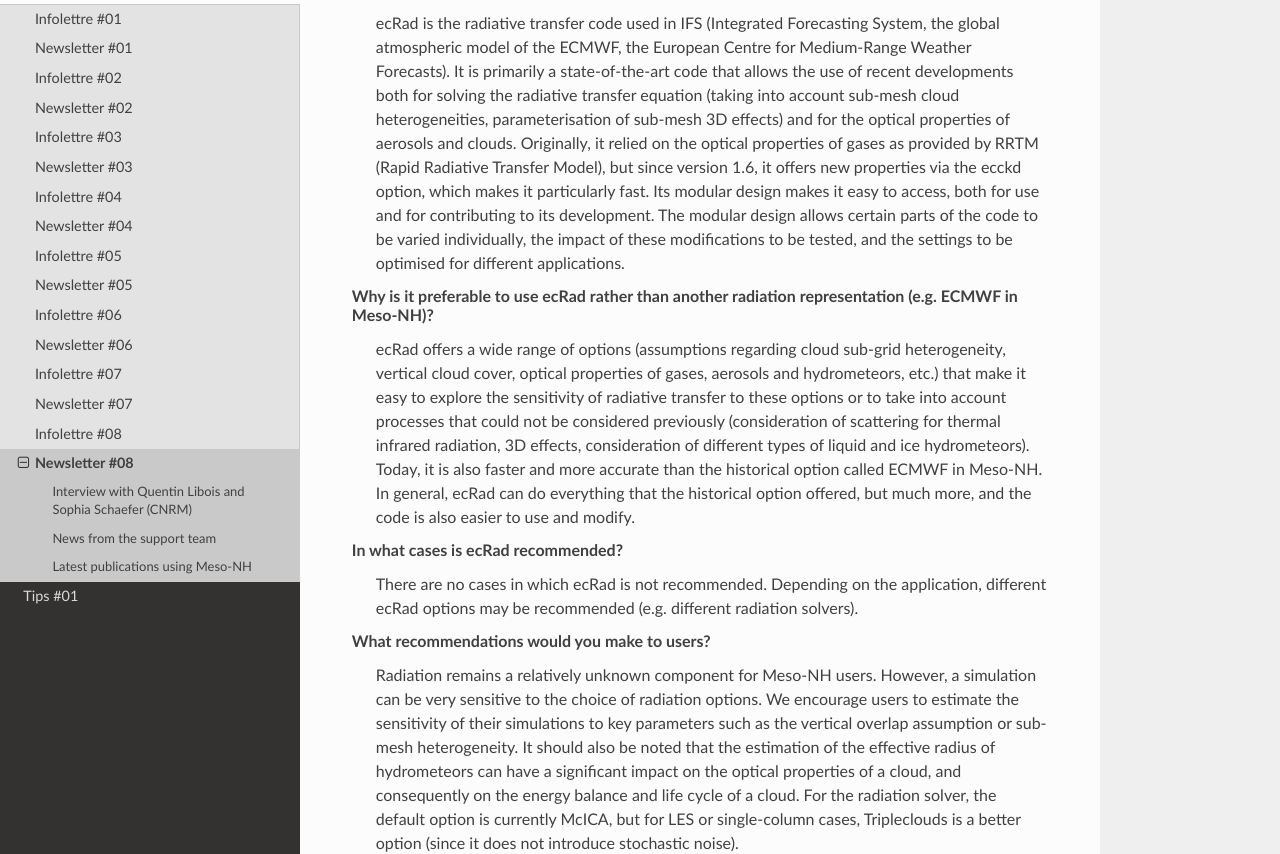
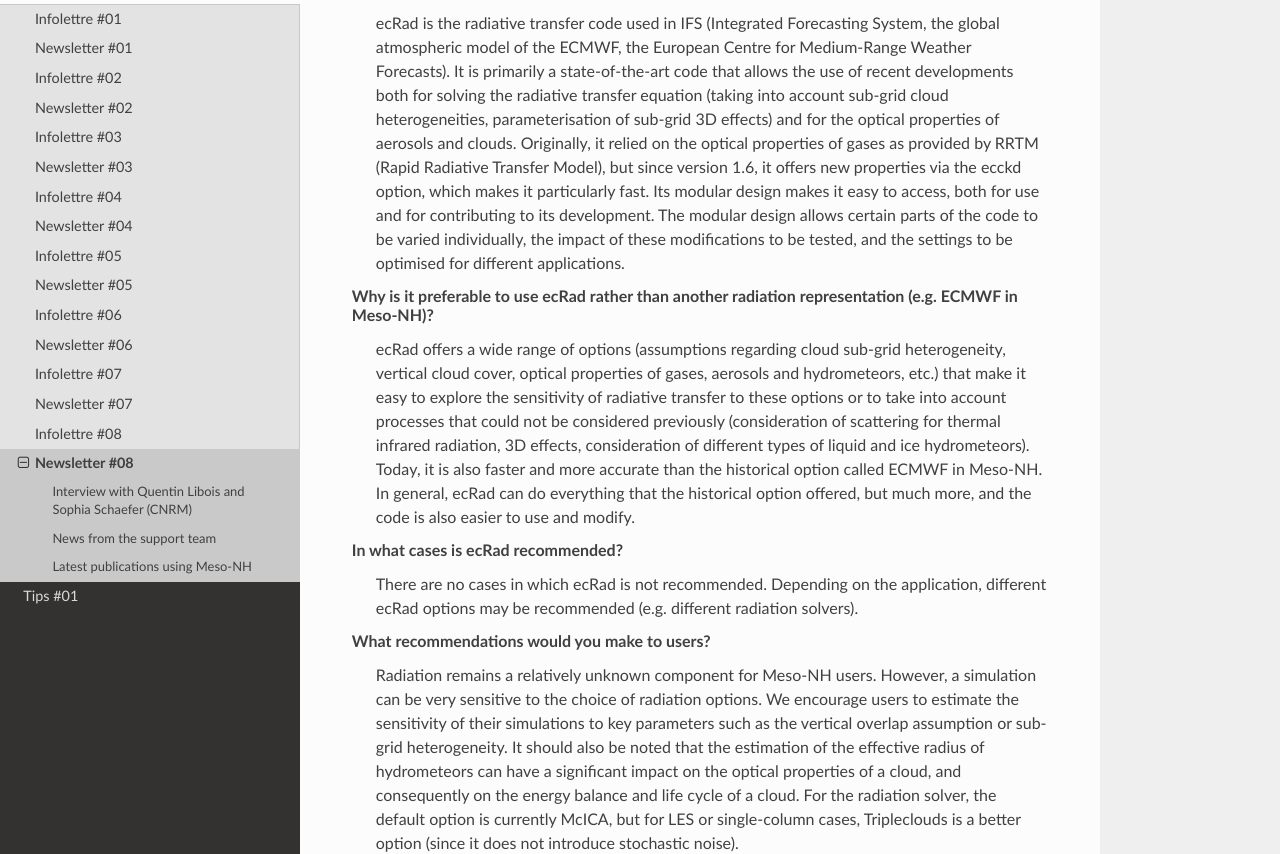
Before and after one commit to JorisPianezze/mesonh_newsletters, a Sphinx documentation site: the page built from docs/source/community/newsletters/newsletter_08_english.rst, in a window 1280 px wide and 1400 px high, scrolled down 542 px. Shown: the part 244-1098 px from the top of the window. Built offline with Sphinx 7.4.7 and the Read the Docs theme 3.1.0, drawn with Linux system fonts in a browser that asks for light colours.

Commit message:
Update newsletter_08_english.rst
change mesh into grid

```diff
--- a/docs/source/community/newsletters/newsletter_08_english.rst
+++ b/docs/source/community/newsletters/newsletter_08_english.rst
@@ -20,7 +20,7 @@
   :width: 230
 
 Quentin, in 2017 you included the option to use the ecRad code for radiation representation in Meso-NH, and Sophia, you helped update the new version of ecRad in the next version of Meso-NH with Quentin Rodier. Could you summarise what this code does?
-  ecRad is the radiative transfer code used in IFS (Integrated Forecasting System, the global atmospheric model of the ECMWF, the European Centre for Medium-Range Weather Forecasts). It is primarily a state-of-the-art code that allows the use of recent developments both for solving the radiative transfer equation (taking into account sub-mesh cloud heterogeneities, parameterisation of sub-mesh 3D effects) and for the optical properties of aerosols and clouds. Originally, it relied on the optical properties of gases as provided by RRTM (Rapid Radiative Transfer Model), but since version 1.6, it offers new properties via the ecckd option, which makes it particularly fast. Its modular design makes it easy to access, both for use and for contributing to its development. The modular design allows certain parts of the code to be varied individually, the impact of these modifications to be tested, and the settings to be optimised for different applications.
+  ecRad is the radiative transfer code used in IFS (Integrated Forecasting System, the global atmospheric model of the ECMWF, the European Centre for Medium-Range Weather Forecasts). It is primarily a state-of-the-art code that allows the use of recent developments both for solving the radiative transfer equation (taking into account sub-grid cloud heterogeneities, parameterisation of sub-grid 3D effects) and for the optical properties of aerosols and clouds. Originally, it relied on the optical properties of gases as provided by RRTM (Rapid Radiative Transfer Model), but since version 1.6, it offers new properties via the ecckd option, which makes it particularly fast. Its modular design makes it easy to access, both for use and for contributing to its development. The modular design allows certain parts of the code to be varied individually, the impact of these modifications to be tested, and the settings to be optimised for different applications.
 
 Why is it preferable to use ecRad rather than another radiation representation (e.g. ECMWF in Meso-NH)?
   ecRad offers a wide range of options (assumptions regarding cloud sub-grid heterogeneity, vertical cloud cover, optical properties of gases, aerosols and hydrometeors, etc.) that make it easy to explore the sensitivity of radiative transfer to these options or to take into account processes that could not be considered previously (consideration of scattering for thermal infrared radiation, 3D effects, consideration of different types of liquid and ice hydrometeors). Today, it is also faster and more accurate than the historical option called ECMWF in Meso-NH. In general, ecRad can do everything that the historical option offered, but much more, and the code is also easier to use and modify.
@@ -29,7 +29,7 @@
   There are no cases in which ecRad is not recommended. Depending on the application, different ecRad options may be recommended (e.g. different radiation solvers).
 
 What recommendations would you make to users?
-  Radiation remains a relatively unknown component for Meso-NH users. However, a simulation can be very sensitive to the choice of radiation options. We encourage users to estimate the sensitivity of their simulations to key parameters such as the vertical overlap assumption or sub-mesh heterogeneity. It should also be noted that the estimation of the effective radius of hydrometeors can have a significant impact on the optical properties of a cloud, and consequently on the energy balance and life cycle of a cloud. For the radiation solver, the default option is currently McICA, but for LES or single-column cases, Tripleclouds is a better option (since it does not introduce stochastic noise).
+  Radiation remains a relatively unknown component for Meso-NH users. However, a simulation can be very sensitive to the choice of radiation options. We encourage users to estimate the sensitivity of their simulations to key parameters such as the vertical overlap assumption or sub-grid heterogeneity. It should also be noted that the estimation of the effective radius of hydrometeors can have a significant impact on the optical properties of a cloud, and consequently on the energy balance and life cycle of a cloud. For the radiation solver, the default option is currently McICA, but for LES or single-column cases, Tripleclouds is a better option (since it does not introduce stochastic noise).
 
 What are the limitations? In what cases should this option be avoided?
   ecRad remains a two-stream model based on the plane-parallel assumption and therefore assumes independent columns. As a result, its performance remains limited for configurations where the sun is low on the horizon and at high spatial resolution when horizontal radiation transfers between adjacent columns become significant. An option to handle these inter-column transfers could be included in the future. Despite this limitation, ecRad remains the best option available today in Meso-NH.
```
